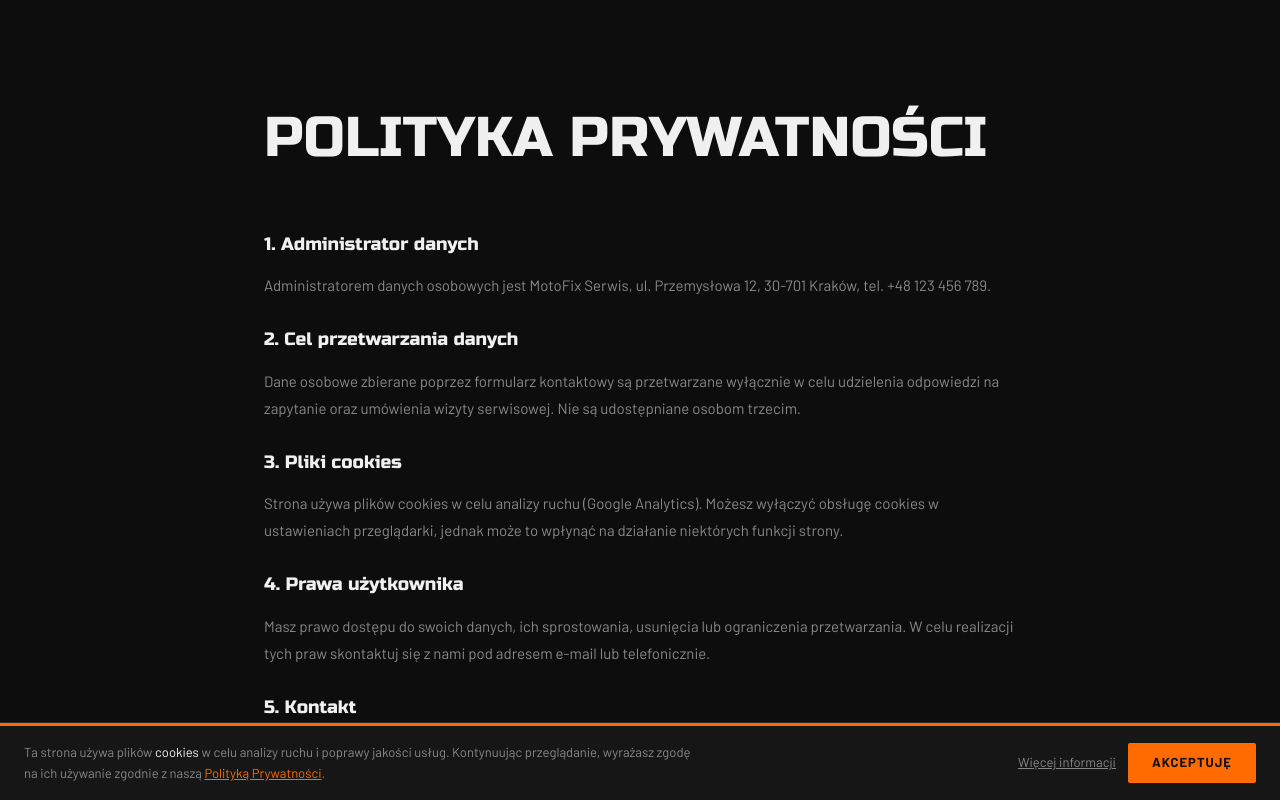
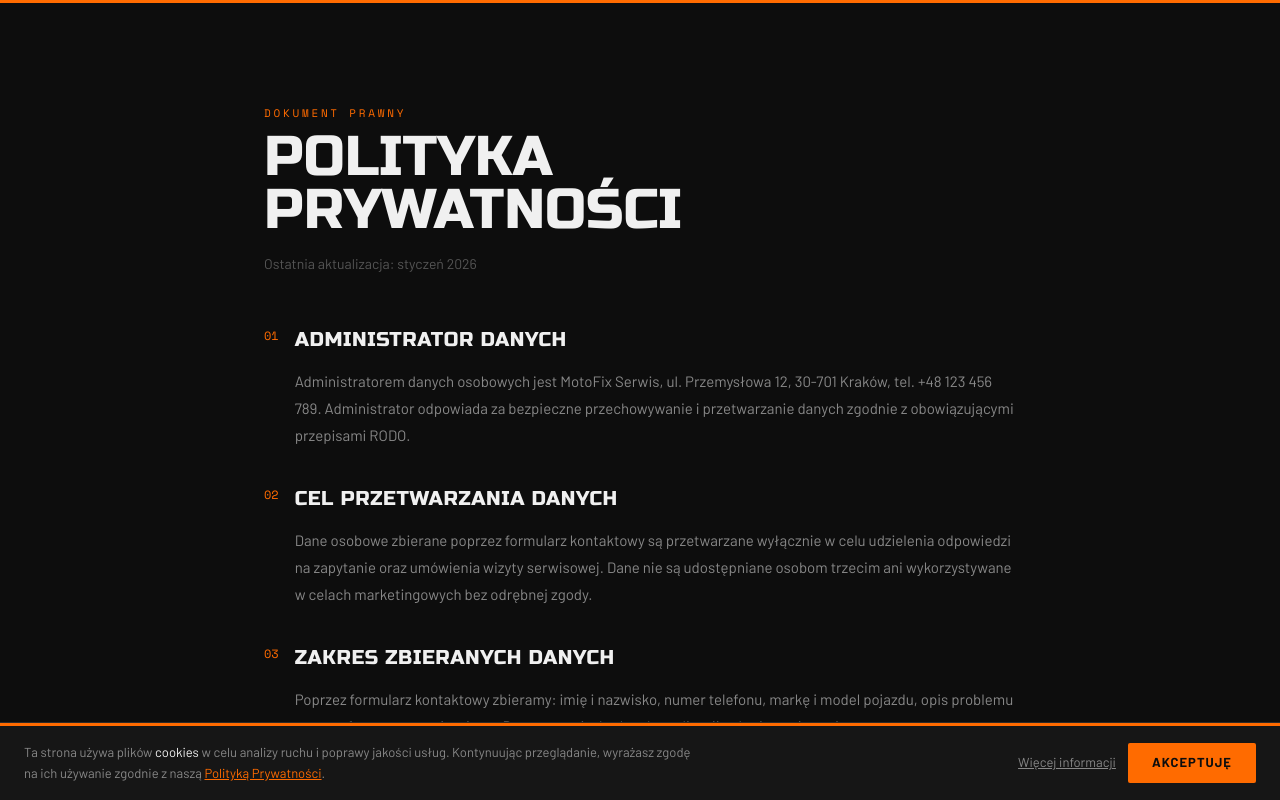
Before and after one commit to adminfavmotors/serwis_01, a Next.js app: page /polityka-prywatnosci in a window 1280 px wide. Shown: the top 800 px of the page. Built offline with nearby package versions, Linux system fonts and the light colour scheme.

Commit message:
feat: create /polityka-prywatnosci page — fixes 404 from RODO and cookies banner links

```diff
--- a/app/polityka-prywatnosci/page.tsx
+++ b/app/polityka-prywatnosci/page.tsx
@@ -1,20 +1,59 @@
+import type { Metadata } from "next";
+
+export const metadata: Metadata = {
+  title: "Polityka Prywatności — MotoFix Serwis Kraków",
+  description:
+    "Polityka prywatności i informacje o przetwarzaniu danych osobowych przez MotoFix Serwis w Krakowie.",
+  robots: { index: false, follow: false },
+};
+
 export default function PolitykaPrywatnosci() {
   return (
     <main
       className="min-h-screen"
       style={{ backgroundColor: "#0D0D0D", color: "#F0F0F0" }}
     >
+      <div
+        style={{ height: "3px", backgroundColor: "#FF6B00", width: "100%" }}
+      />
+
       <div className="mx-auto px-6 py-24" style={{ maxWidth: "800px" }}>
+        <div className="mb-12">
+          <span
+            style={{
+              fontFamily: "var(--font-mono)",
+              fontSize: "11px",
+              color: "#FF6B00",
+              letterSpacing: "0.25em",
+              textTransform: "uppercase",
+            }}
+          >
+            DOKUMENT PRAWNY
+          </span>
           <h1
             style={{
               fontFamily: "var(--font-display)",
               fontSize: "clamp(36px, 5vw, 56px)",
               color: "#F0F0F0",
-            marginBottom: "48px",
+              marginTop: "8px",
+              lineHeight: 0.95,
             }}
           >
-          POLITYKA PRYWATNOŚCI
+            POLITYKA
+            <br />
+            PRYWATNOŚCI
           </h1>
+          <p
+            style={{
+              fontFamily: "var(--font-body)",
+              fontSize: "14px",
+              color: "#555555",
+              marginTop: "16px",
+            }}
+          >
+            Ostatnia aktualizacja: styczeń 2026
+          </p>
+        </div>
 
         <div
           style={{
@@ -24,79 +63,109 @@ export default function PolitykaPrywatnosci() {
             lineHeight: 1.8,
             display: "flex",
             flexDirection: "column",
-            gap: "24px",
+            gap: "32px",
           }}
         >
-          <section>
-            <h2 style={{ color: "#F0F0F0", fontSize: "18px", marginBottom: "12px" }}>
-              1. Administrator danych
+          {[
+            {
+              number: "01",
+              title: "Administrator danych",
+              content:
+                "Administratorem danych osobowych jest MotoFix Serwis, ul. Przemysłowa 12, 30-701 Kraków, tel. +48 123 456 789. Administrator odpowiada za bezpieczne przechowywanie i przetwarzanie danych zgodnie z obowiązującymi przepisami RODO.",
+            },
+            {
+              number: "02",
+              title: "Cel przetwarzania danych",
+              content:
+                "Dane osobowe zbierane poprzez formularz kontaktowy są przetwarzane wyłącznie w celu udzielenia odpowiedzi na zapytanie oraz umówienia wizyty serwisowej. Dane nie są udostępniane osobom trzecim ani wykorzystywane w celach marketingowych bez odrębnej zgody.",
+            },
+            {
+              number: "03",
+              title: "Zakres zbieranych danych",
+              content:
+                "Poprzez formularz kontaktowy zbieramy: imię i nazwisko, numer telefonu, markę i model pojazdu, opis problemu oraz preferowany termin wizyty. Dane te są niezbędne do realizacji usługi serwisowej.",
+            },
+            {
+              number: "04",
+              title: "Pliki cookies",
+              content:
+                "Strona używa plików cookies w celu analizy ruchu (Google Analytics 4). Cookies są zapisywane wyłącznie po udzieleniu zgody przez użytkownika. Możesz wyłączyć obsługę cookies w ustawieniach przeglądarki, jednak może to wpłynąć na działanie niektórych funkcji strony.",
+            },
+            {
+              number: "05",
+              title: "Okres przechowywania danych",
+              content:
+                "Dane osobowe przesłane przez formularz kontaktowy są przechowywane przez okres niezbędny do realizacji zapytania, nie dłużej niż 12 miesięcy od ostatniego kontaktu.",
+            },
+            {
+              number: "06",
+              title: "Prawa użytkownika",
+              content:
+                "Masz prawo dostępu do swoich danych, ich sprostowania, usunięcia (prawo do bycia zapomnianym), ograniczenia przetwarzania oraz przenoszenia danych. Masz również prawo wniesienia skargi do Prezesa Urzędu Ochrony Danych Osobowych (UODO).",
+            },
+            {
+              number: "07",
+              title: "Kontakt w sprawach danych osobowych",
+              content:
+                "W sprawach związanych z ochroną danych osobowych skontaktuj się z nami telefonicznie pod numerem +48 123 456 789 lub osobiście pod adresem ul. Przemysłowa 12, 30-701 Kraków, w godzinach Pn–Pt 08:00–18:00.",
+            },
+          ].map((section) => (
+            <section key={section.number}>
+              <div className="flex items-start gap-4">
+                <span
+                  style={{
+                    fontFamily: "var(--font-mono)",
+                    fontSize: "12px",
+                    color: "#FF6B00",
+                    marginTop: "3px",
+                    flexShrink: 0,
+                  }}
+                >
+                  {section.number}
+                </span>
+                <div>
+                  <h2
+                    style={{
+                      fontFamily: "var(--font-display)",
+                      fontSize: "20px",
+                      color: "#F0F0F0",
+                      marginBottom: "10px",
+                      letterSpacing: "0.03em",
+                    }}
+                  >
+                    {section.title.toUpperCase()}
                   </h2>
-            <p>
-              Administratorem danych osobowych jest MotoFix Serwis, ul.
-              Przemysłowa 12, 30-701 Kraków, tel. +48 123 456 789.
-            </p>
+                  <p>{section.content}</p>
+                </div>
+              </div>
             </section>
-
-          <section>
-            <h2 style={{ color: "#F0F0F0", fontSize: "18px", marginBottom: "12px" }}>
-              2. Cel przetwarzania danych
-            </h2>
-            <p>
-              Dane osobowe zbierane poprzez formularz kontaktowy są przetwarzane
-              wyłącznie w celu udzielenia odpowiedzi na zapytanie oraz umówienia
-              wizyty serwisowej. Nie są udostępniane osobom trzecim.
-            </p>
-          </section>
-
-          <section>
-            <h2 style={{ color: "#F0F0F0", fontSize: "18px", marginBottom: "12px" }}>
-              3. Pliki cookies
-            </h2>
-            <p>
-              Strona używa plików cookies w celu analizy ruchu (Google
-              Analytics). Możesz wyłączyć obsługę cookies w ustawieniach
-              przeglądarki, jednak może to wpłynąć na działanie niektórych
-              funkcji strony.
-            </p>
-          </section>
-
-          <section>
-            <h2 style={{ color: "#F0F0F0", fontSize: "18px", marginBottom: "12px" }}>
-              4. Prawa użytkownika
-            </h2>
-            <p>
-              Masz prawo dostępu do swoich danych, ich sprostowania, usunięcia
-              lub ograniczenia przetwarzania. W celu realizacji tych praw
-              skontaktuj się z nami pod adresem e-mail lub telefonicznie.
-            </p>
-          </section>
-
-          <section>
-            <h2 style={{ color: "#F0F0F0", fontSize: "18px", marginBottom: "12px" }}>
-              5. Kontakt
-            </h2>
-            <p>
-              W sprawach związanych z ochroną danych osobowych możesz
-              skontaktować się z nami telefonicznie pod numerem{" "}
-              <a href="tel:+48123456789" style={{ color: "#FF6B00" }}>
-                +48 123 456 789
-              </a>{" "}
-              lub osobiście pod adresem ul. Przemysłowa 12, 30-701 Kraków.
-            </p>
-          </section>
+          ))}
         </div>
 
+        <div className="mt-16 pt-8" style={{ borderTop: "1px solid #2A2A2A" }}>
           <a
             href="/"
-          className="mt-12 inline-flex items-center gap-2"
+            className="inline-flex items-center gap-2"
             style={{
-            color: "#FF6B00",
               fontFamily: "var(--font-body)",
               fontSize: "14px",
+              color: "#FF6B00",
+              textDecoration: "none",
             }}
           >
-          ← Powrót do strony głównej
+            <svg
+              width="16"
+              height="16"
+              viewBox="0 0 24 24"
+              fill="none"
+              stroke="currentColor"
+              strokeWidth="2"
+            >
+              <polyline points="15 18 9 12 15 6" />
+            </svg>
+            Powrót do strony głównej
           </a>
+        </div>
       </div>
     </main>
   );
```
Lines whose indentation alone changed are shown as unchanged.
